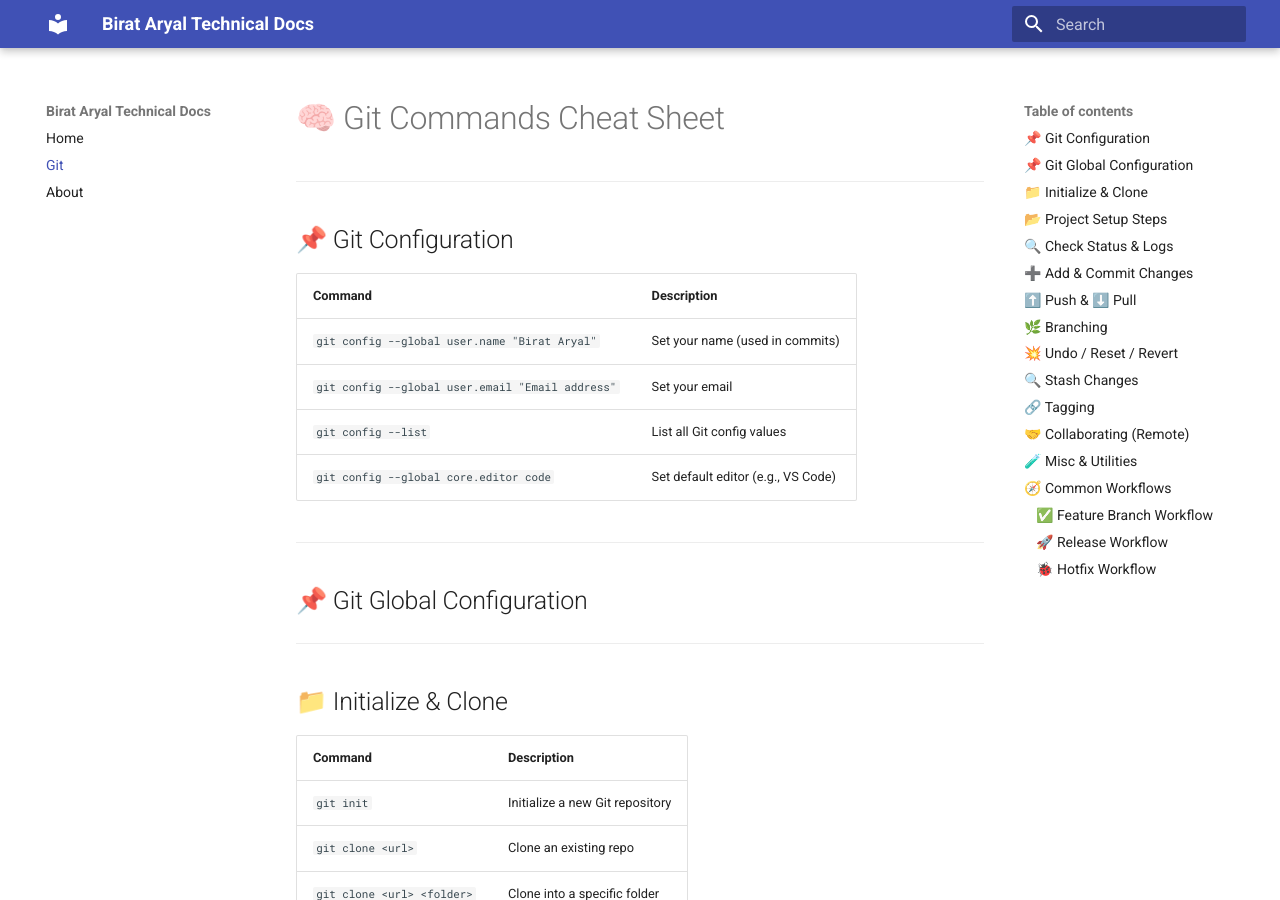
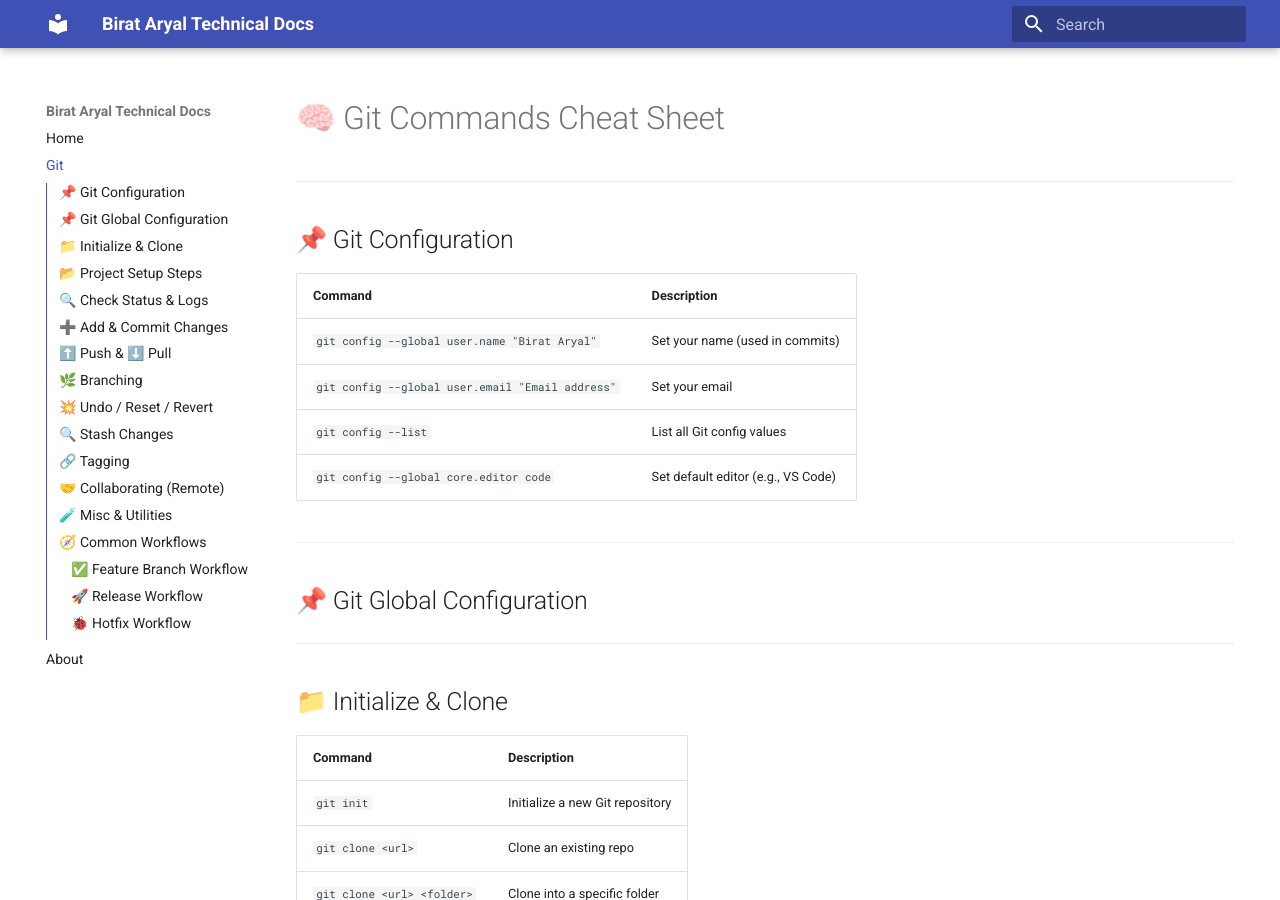
Before and after one commit to BiratAryal/BiratAryal.github.io, an MkDocs documentation site: the page built from docs/Git.md, in a window 1280 px wide and 900 px high. Built offline with MkDocs 1.6.1 and Material for MkDocs 9.7.7, drawn with Linux system fonts in a browser that asks for light colours.

Commit message:
vault backup: 2025-06-14 22:56:58

```diff
--- a/mkdocs.yml
+++ b/mkdocs.yml
@@ -12,34 +12,17 @@
     - navigation.top
     - navigation.indexes
     - navigation.prune
-    # - toc.integrate
+    - toc.integrate
     - toc.follow
-    # - search.suggest
-    # - search.highlight
-    # - search.share
-    # - header.autohide
+    - search.suggest
+    - search.highlight
+    - search.share
+    - header.autohide
 
-# plugins:
-#   - search
+plugins:
+  - search
 
 nav:
   - Home: index.md
   - Git: Git.md
   - About: about.md
-
-# extra:
-#   consent:
-#     title: Cookie consent
-#     description: >-
-#       We use cookies to recognize your repeated visits and preferences, as well
-#       as to measure the effectiveness of our documentation and whether users
-#       find what they're searching for. With your consent, you're helping us to
-#       make our documentation better.
-#     cookies:
-#       analytics: BIRAT ARYAL
-#     actions:
-#       - accept
-#       - manage
-# copyright: >
-#   Copyright &copy; 2025 - 2026 Birat Aryal –
-#   <a href="#__consent">Change cookie settings</a>
```
